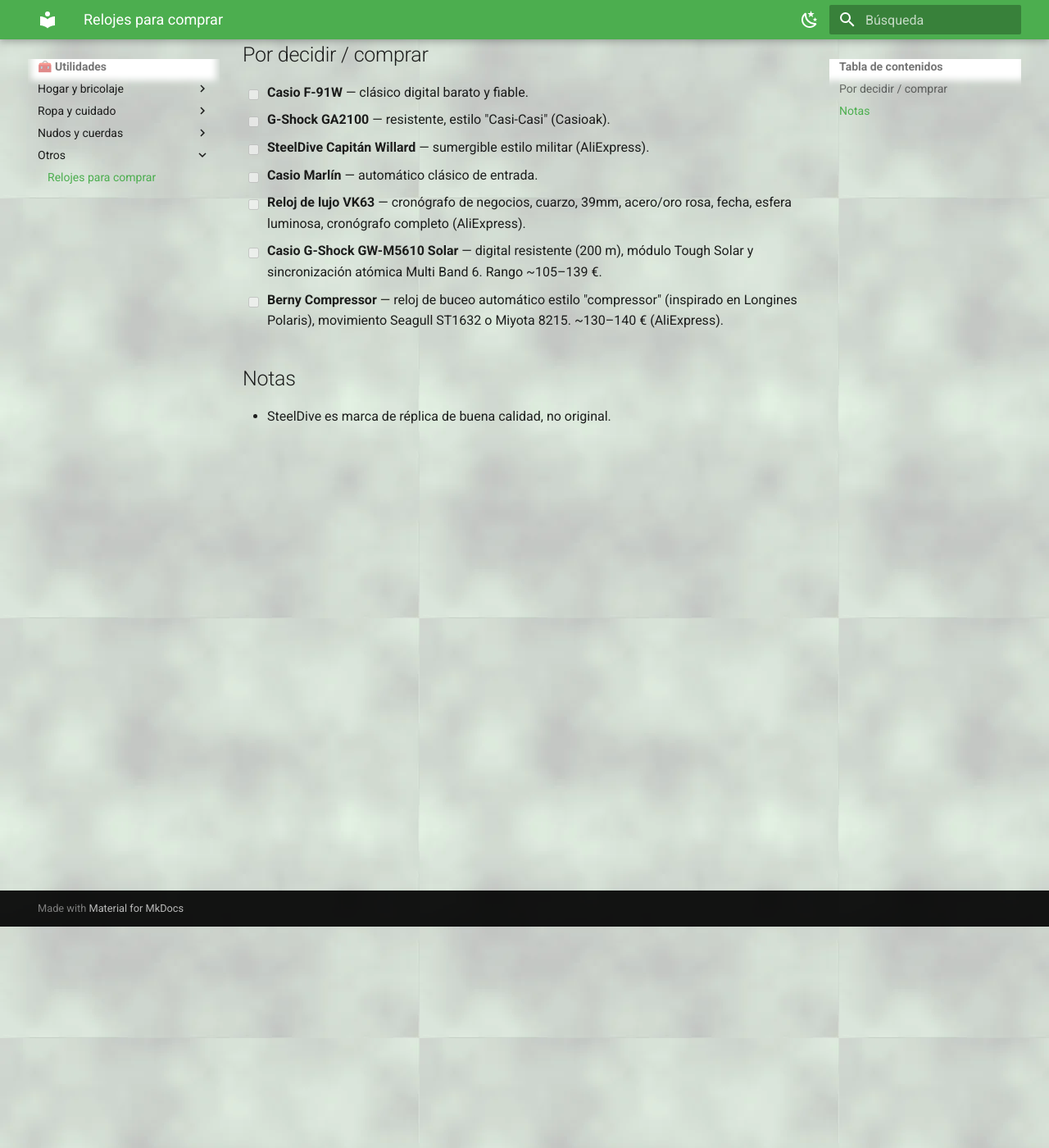
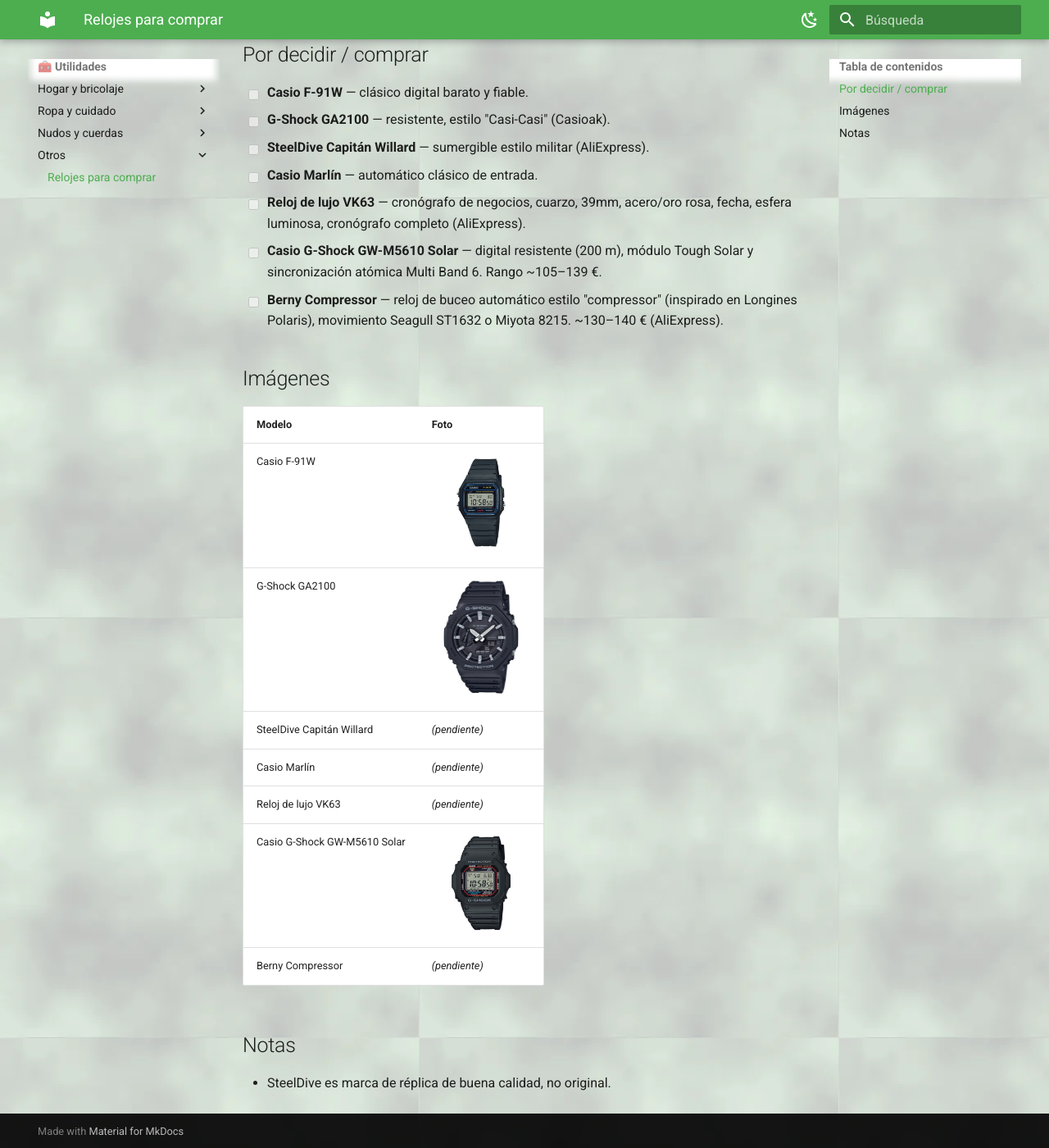
Before and after one commit to mosqueteroweb/Salud, an MkDocs documentation site: the page built from docs/utilidades/relojes-para-comprar.md, in a window 1280 px wide and 1400 px high, scrolled down 270 px. Shown: the whole window at 82% size. Built offline with MkDocs 1.6.1 and Material for MkDocs 9.7.7, drawn with Linux system fonts in a browser that asks for light colours.

Commit message:
Utilidades/relojes: tabla de imágenes (3 fotos Casio oficiales, 4 pendientes)

```diff
--- a/docs/utilidades/relojes-para-comprar.md
+++ b/docs/utilidades/relojes-para-comprar.md
@@ -12,6 +12,18 @@
 - [ ] **Casio G-Shock GW-M5610 Solar** — digital resistente (200 m), módulo Tough Solar y sincronización atómica Multi Band 6. Rango ~105–139 €.
 - [ ] **Berny Compressor** — reloj de buceo automático estilo "compressor" (inspirado en Longines Polaris), movimiento Seagull ST1632 o Miyota 8215. ~130–140 € (AliExpress).
 
+## Imágenes
+
+| Modelo | Foto |
+|--------|------|
+| Casio F-91W | ![Casio F-91W](../img/f91w-sm.png){ width=120 } |
+| G-Shock GA2100 | ![G-Shock GA-2100](../img/ga2100-sm.png){ width=120 } |
+| SteelDive Capitán Willard | _(pendiente)_ |
+| Casio Marlín | _(pendiente)_ |
+| Reloj de lujo VK63 | _(pendiente)_ |
+| Casio G-Shock GW-M5610 Solar | ![Casio G-Shock GW-M5610](../img/gwm5610-sm.png){ width=120 } |
+| Berny Compressor | _(pendiente)_ |
+
 ## Notas
 
 - SteelDive es marca de réplica de buena calidad, no original.
```
Also changed, not shown: docs/img/f91w-sm.png (added), docs/img/f91w.png (added), docs/img/ga2100-sm.png (added), docs/img/ga2100.png (added), docs/img/gwm5610-sm.png (added), docs/img/gwm5610.png (added).
